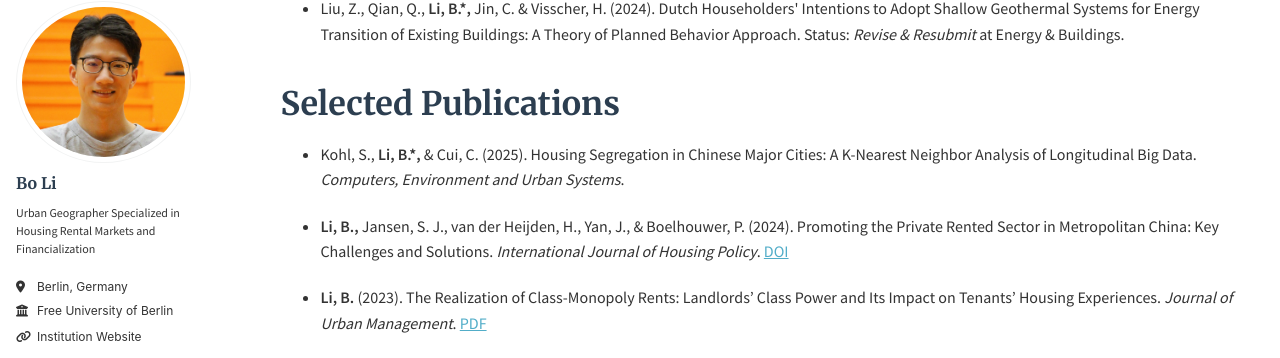
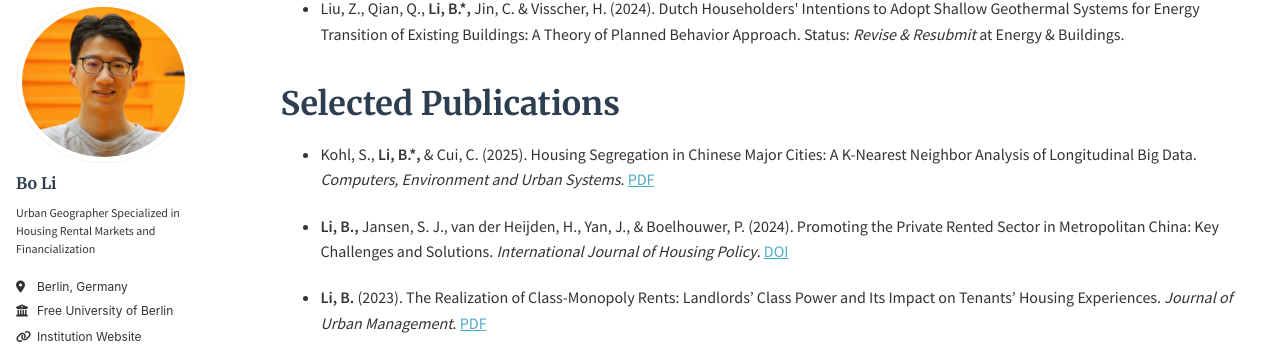
Before and after one commit to housingforall/housingforall.github.io, a Jekyll site: the page built from _pages/publications.md, in a window 1280 px wide and 900 px high, scrolled down 524 px. Shown: the part 91-449 px from the top of the window. Built offline with Jekyll 4.4.1, drawn with Linux system fonts in a browser that asks for light colours; some web fonts are replaced.

Commit message:
Update publications.md

```diff
--- a/_pages/publications.md
+++ b/_pages/publications.md
@@ -20,7 +20,7 @@ author_profile: true
 
 ## Selected Publications
 
-* Kohl, S., **Li, B.\*,** & Cui, C. (2025). Housing Segregation in Chinese Major Cities: A K-Nearest Neighbor Analysis of Longitudinal Big Data. *Computers, Environment and Urban Systems*.
+* Kohl, S., **Li, B.\*,** & Cui, C. (2025). Housing Segregation in Chinese Major Cities: A K-Nearest Neighbor Analysis of Longitudinal Big Data. *Computers, Environment and Urban Systems*. [PDF](https://housingforall.github.io/files/ceus_2025.pdf)
 
 * **Li, B.,** Jansen, S. J., van der Heijden, H., Yan, J., & Boelhouwer, P. (2024). Promoting the Private Rented Sector in Metropolitan China: Key Challenges and Solutions. *International Journal of Housing Policy*. [DOI](https://doi.org/10.1080/19491247.2024.2308735)
 
```
